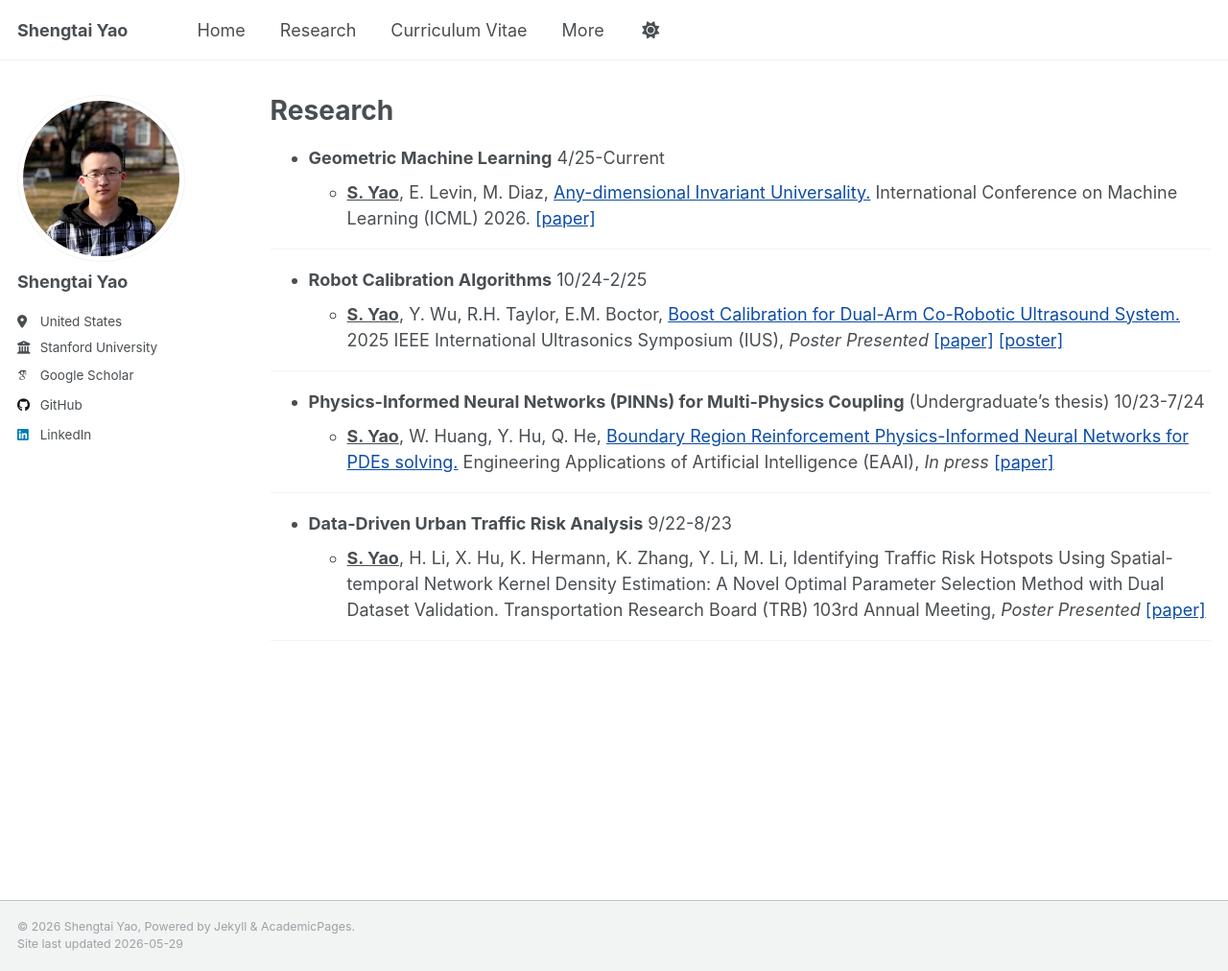
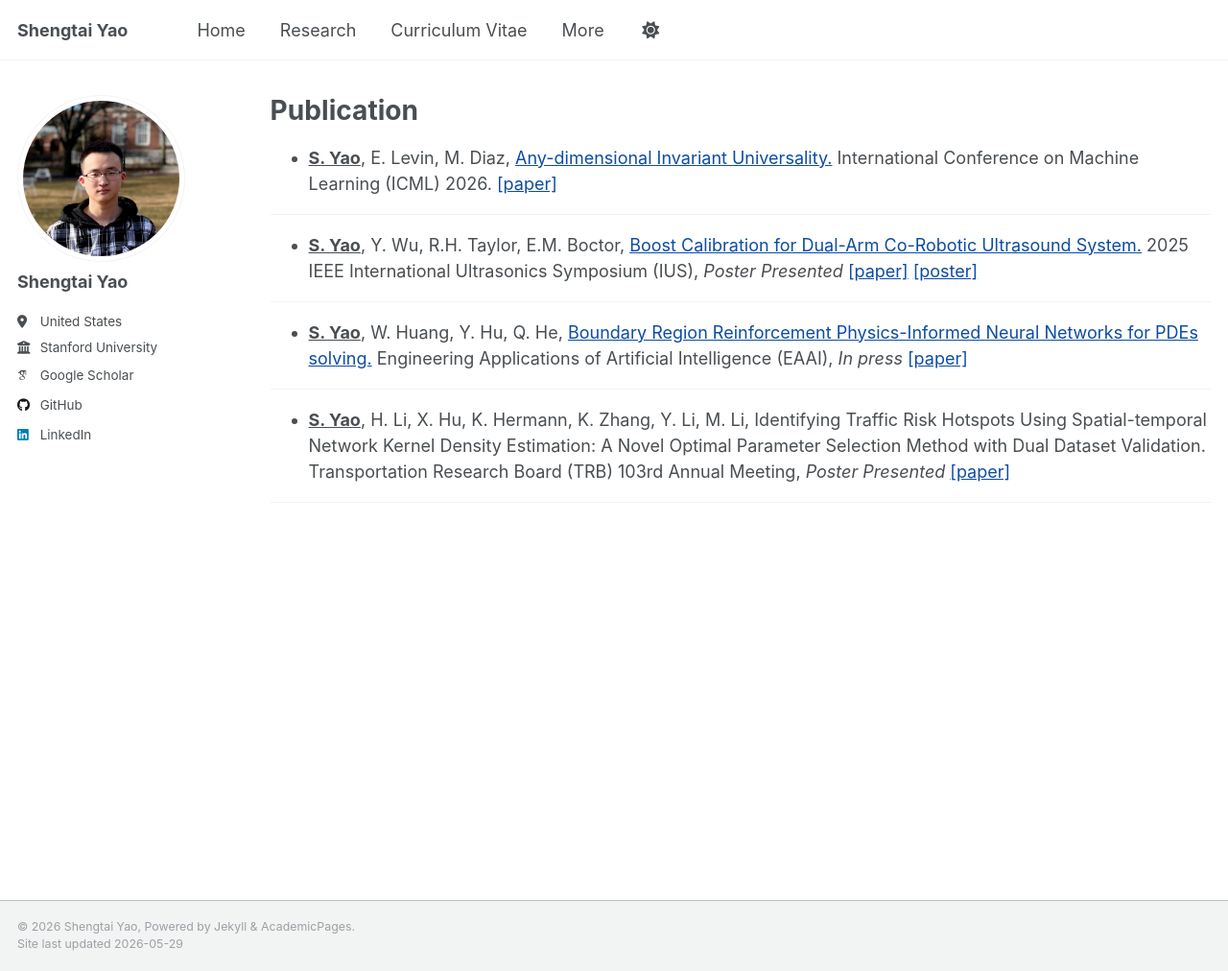
Before and after one commit to Yaoshengtai/Yaoshengtai.github.io, a Jekyll site: the page built from _pages/research.md, in a window 1280 px wide and 1012 px high. Shown: the whole window at 96% size. Built offline with Jekyll 4.4.1, drawn with Linux system fonts in a browser that asks for light colours; some web fonts are replaced.

Commit message:
Update research.md

```diff
--- a/_pages/research.md
+++ b/_pages/research.md
@@ -1,28 +1,24 @@
 ---
 permalink: /research/
-title: "Research"
+title: "Publication"
 layout: archive
 author_profile: true
 
 ---
 
 
-- **Geometric Machine Learning** 4/25-Current
   - <span style="font-weight:bold; text-decoration:underline;">S. Yao</span>, E. Levin, M. Diaz, [Any-dimensional Invariant Universality.](https://arxiv.org/abs/2605.23156) International Conference on Machine Learning (ICML) 2026.  [\[paper\]](/files/paper/Any_dimensional_invariant_universality.pdf)
 
 ---
 
-- **Robot Calibration Algorithms** 10/24-2/25
   - <span style="font-weight:bold; text-decoration:underline;">S. Yao</span>, Y. Wu, R.H. Taylor, E.M. Boctor, [Boost Calibration for Dual-Arm Co-Robotic Ultrasound System.](https://ieeexplore.ieee.org/document/11201326) 2025 IEEE International Ultrasonics Symposium (IUS),  *Poster Presented* [\[paper\]](/files/paper/Boost_Calibration_final.pdf) [\[poster\]](/files/poster/Poster_boost_cali.pdf)
 
 ---
 
-- **Physics-Informed Neural Networks (PINNs) for Multi-Physics Coupling** (Undergraduate's thesis) 10/23-7/24
   - <span style="font-weight:bold; text-decoration:underline;">S. Yao</span>, W. Huang, Y. Hu, Q. He, [Boundary Region Reinforcement Physics-Informed Neural Networks for PDEs solving.](https://papers.ssrn.com/sol3/papers.cfm?abstract_id=5005150) Engineering Applications of Artificial Intelligence (EAAI), *In press* [\[paper\]](/files/paper/BRR_PINNs_revised.pdf)
 
 ---
 
-- **Data-Driven Urban Traffic Risk Analysis** 9/22-8/23
   - <span style="font-weight:bold; text-decoration:underline;">S. Yao</span>, H. Li, X. Hu, K. Hermann, K. Zhang, Y. Li, M. Li, Identifying Traffic Risk Hotspots Using Spatial-temporal Network Kernel Density Estimation: A Novel Optimal Parameter Selection Method with Dual Dataset Validation. Transportation Research Board (TRB) 103rd Annual Meeting, *Poster Presented* [\[paper\]](/files/paper/ST_NKDE_TRB.pdf)
 
 ---
```
